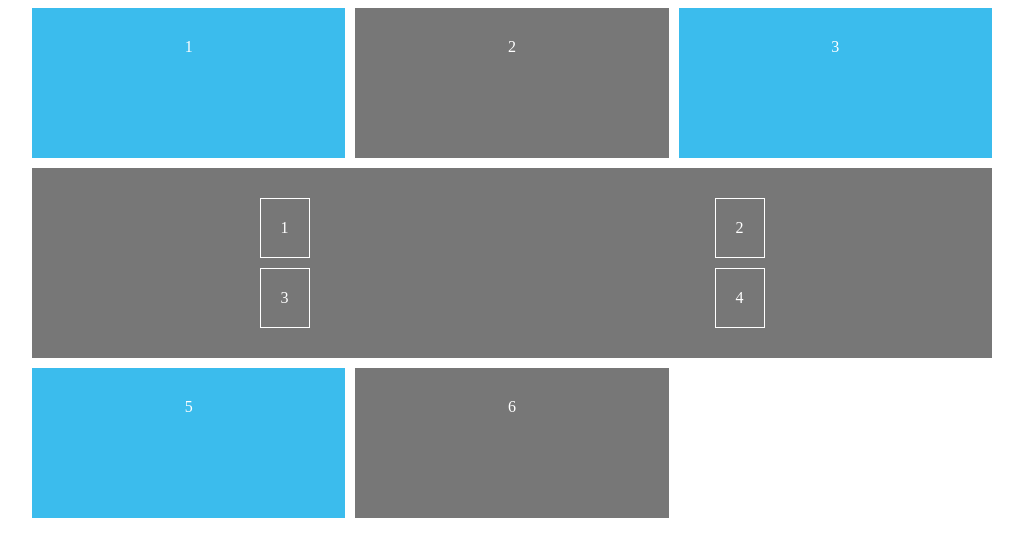
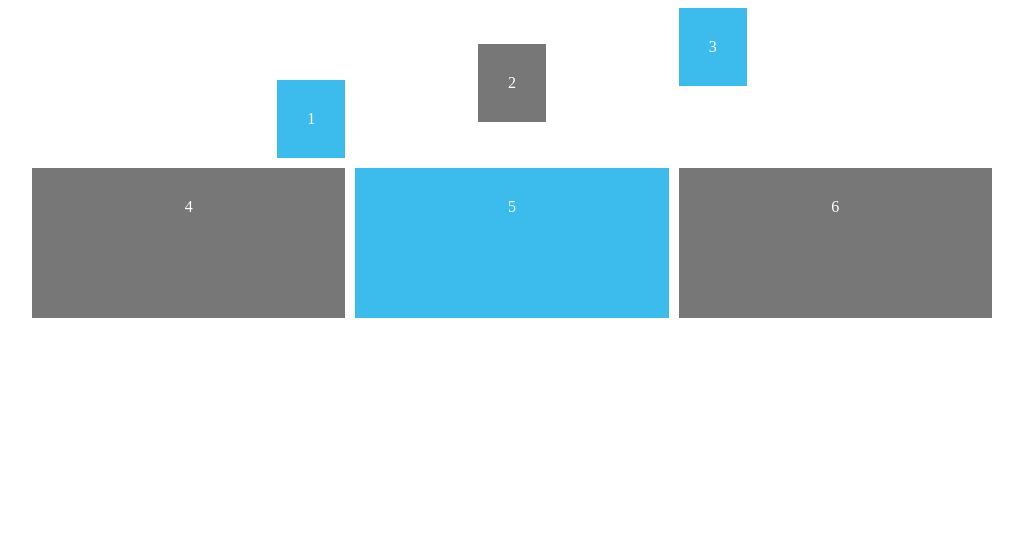
Before and after one commit to IsmaheneLarbi/css-grid, a plain HTML site: page index.html in a window 1280 px wide. Shown: the whole page, without its empty margins (128-1151 px from the left). Drawn offline with Linux system fonts and the light colour scheme.

Commit message:
align| justify-items|self added

```diff
--- a/css/style.css
+++ b/css/style.css
@@ -10,6 +10,10 @@ body{
 	grid-template-rows:repeat(4, minmax(150px, auto));
 	grid-column-gap: 10px;
 	grid-gap: 10px;
+	/*align-items: start;
+	align-items: end;
+	justify-items:start;
+	justify-items:end;*/
 	max-width: 960px;
 	margin: 0 auto;
 }
@@ -23,15 +27,17 @@ body{
 	background: #777;
 }
 
-.nested{
-	display: grid;
-	grid-template-columns: 1fr 1fr;
-	grid-column:span 3;
-	grid-gap:10px;
+.one{
+	align-self: end;
+	justify-self:end;
 }
 
-.nested p{
-	border: 1px solid #fff;
-	margin: 0 auto;
-	padding: 20px;
+.two{
+	align-self: center;
+	justify-self:center;
 }
+
+.three{
+	align-self: start;
+	justify-self:start;
+}
--- a/index.html
+++ b/index.html
@@ -2,23 +2,18 @@
 <html>
 <head>
 	<meta charset="utf-8">
-	<title>Nested Grids</title>
+	<title>Rows</title>
 	<link rel="stylesheet" type="text/css" href="./css/style.css">
 </head>
 <body>
 
 	<div id="content">
-		<div>1</div>
-		<div>2</div>
-		<div>3</div>
-		<div class="nested">
-			<p>1</p>
-			<p>2</p>
-			<p>3</p>
-			<p>4</p>
-		</div>
-		<div>5</div>
-		<div>6</div>
+		<div class="one">1</div>
+		<div class="two">2</div>
+		<div class="three">3</div>
+		<div class="four">4</div>
+		<div class="five">5</div>
+		<div class="six">6</div>
 	</div>
 </body>
 </html>
```
